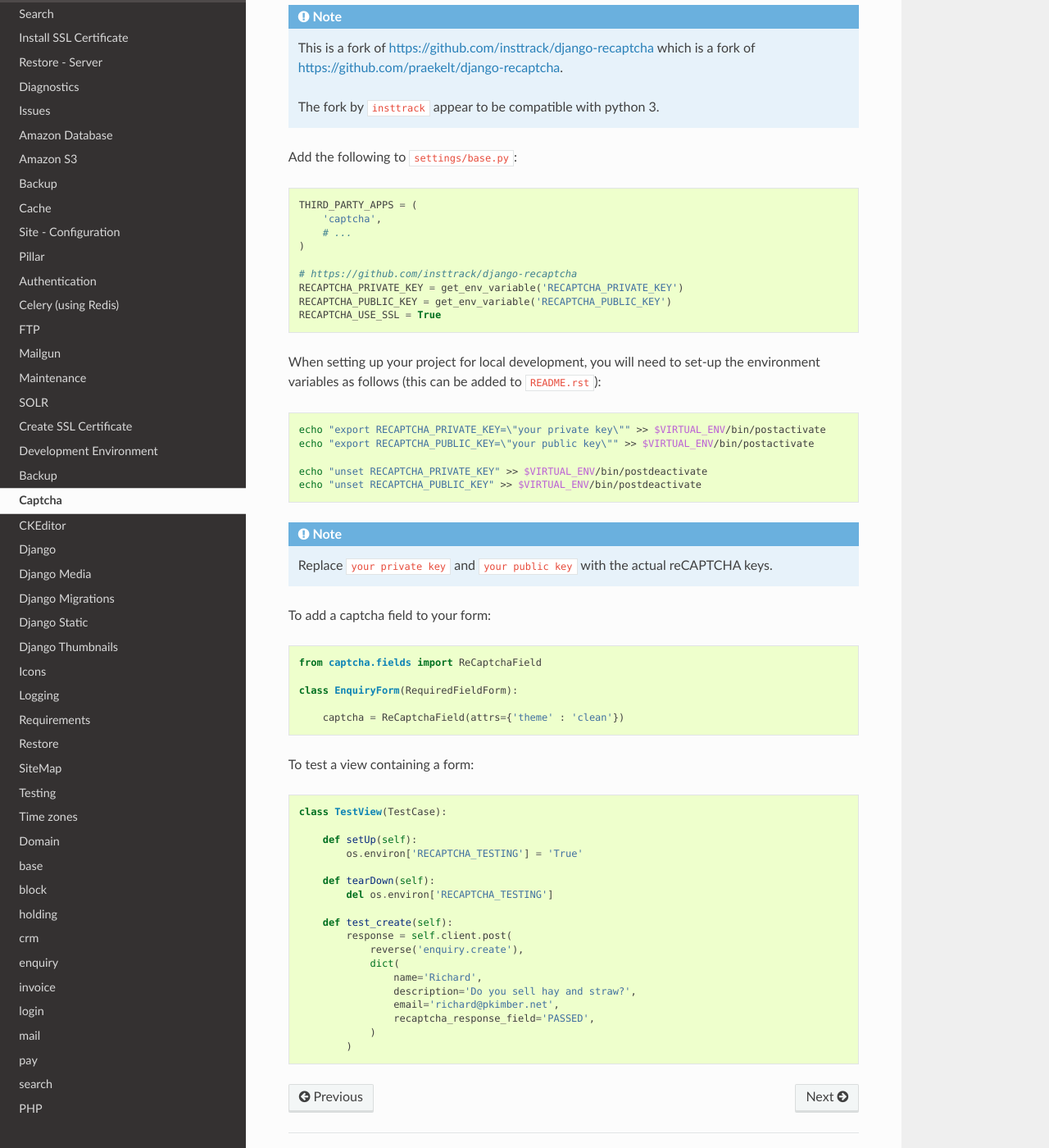
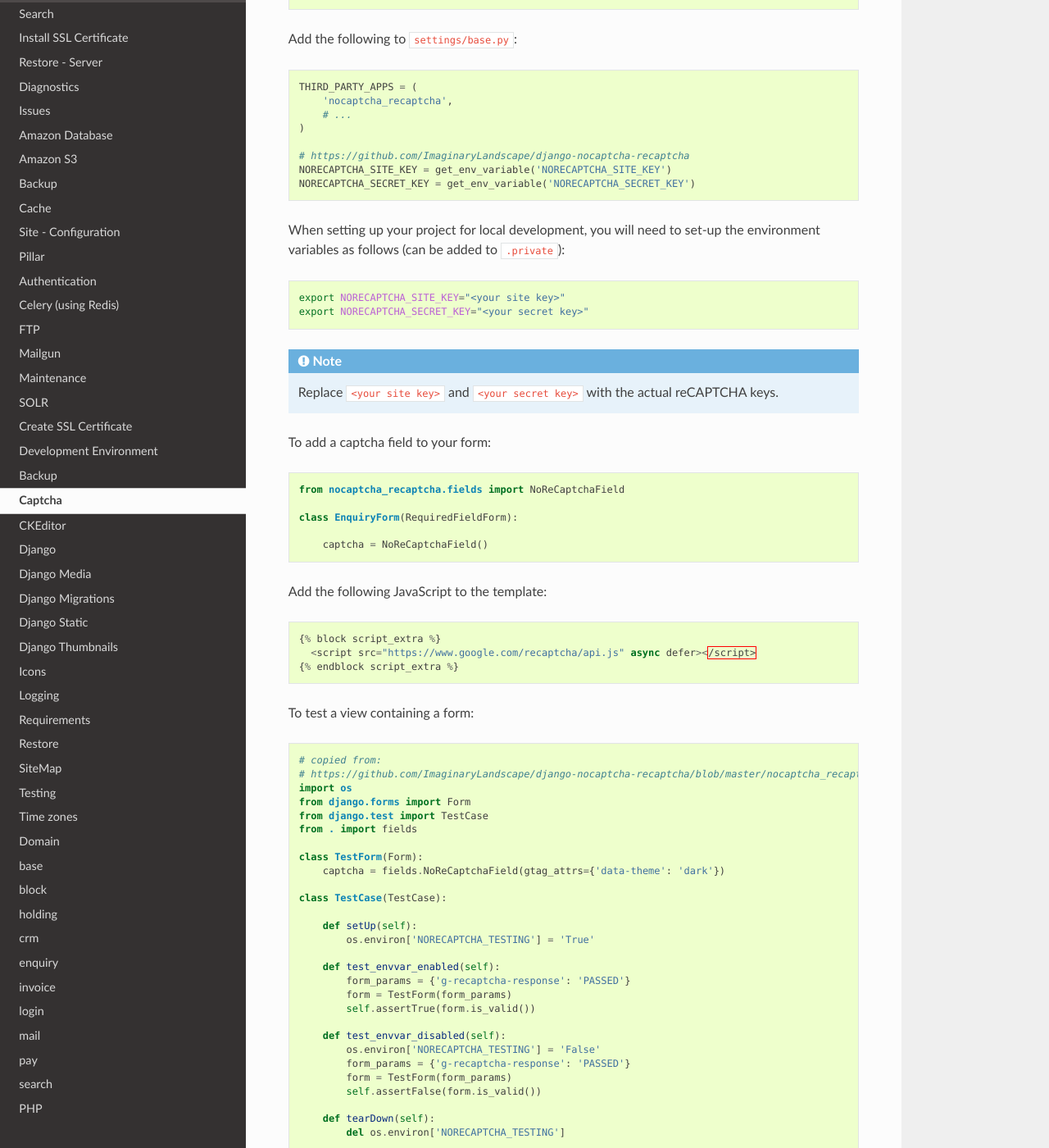
Before and after one commit to pkimber/old-docs-migrated-to-gitlab, a Sphinx documentation site: the page built from source/dev-captcha.rst, in a window 1280 px wide and 1400 px high, scrolled down 563 px. Shown: the whole window at 82% size. Built offline with Sphinx 7.4.7 and the Read the Docs theme 2.0.0, drawn with Linux system fonts in a browser that asks for light colours; some of the changed text lies outside the part shown.

Commit message:
no-recaptcha

```diff
--- a/source/dev-captcha.rst
+++ b/source/dev-captcha.rst
@@ -3,86 +3,90 @@ Captcha
 
 .. highlight:: python
 
-Sign up to reCAPTCHA on http://www.google.com/recaptcha
+Sign up to reCAPTCHA on https://www.google.com/recaptcha/admin.  You will
+receive a site key and a secret key...
 
-  I created a global key.
-
-  You will receive a private key and a public key...
-
-Make sure your pillar includes an ``sls`` file containing the public and
-private keys e.g:
+Make sure your pillar includes an ``sls`` file containing the site and secret
+keys e.g:
 
 .. code-block:: yaml
 
   captcha:
-    recaptcha_private_key: 1234567890
-    recaptcha_public_key: 1234567890
+    norecaptcha_site_key: <your site key>
+    norecaptcha_secret_key: <your secret key>
+
+.. note:: Replace ``<your site key>`` and ``<your secret key>`` with the
+          actual reCAPTCHA keys.
 
 Add the following to ``requirements/base.txt``::
 
-  git+https://github.com/pkimber/django-recaptcha.git#egg=captcha
-
-.. note::
-
-  This is a fork of
-  https://github.com/insttrack/django-recaptcha
-  which is a fork of
-  https://github.com/praekelt/django-recaptcha.
-
-  The fork by ``insttrack`` appear to be compatible with python 3.
-
+  django-nocaptcha-recaptcha==0.0.15
 
 Add the following to ``settings/base.py``::
 
   THIRD_PARTY_APPS = (
-      'captcha',
+      'nocaptcha_recaptcha',
       # ...
   )
 
-  # https://github.com/insttrack/django-recaptcha
-  RECAPTCHA_PRIVATE_KEY = get_env_variable('RECAPTCHA_PRIVATE_KEY')
-  RECAPTCHA_PUBLIC_KEY = get_env_variable('RECAPTCHA_PUBLIC_KEY')
-  RECAPTCHA_USE_SSL = True
+  # https://github.com/ImaginaryLandscape/django-nocaptcha-recaptcha
+  NORECAPTCHA_SITE_KEY = get_env_variable('NORECAPTCHA_SITE_KEY')
+  NORECAPTCHA_SECRET_KEY = get_env_variable('NORECAPTCHA_SECRET_KEY')
 
 When setting up your project for local development, you will need to set-up the
-environment variables as follows (this can be added to ``README.rst``):
+environment variables as follows (can be added to ``.private``):
 
 .. code-block:: bash
 
-  echo "export RECAPTCHA_PRIVATE_KEY=\"your private key\"" >> $VIRTUAL_ENV/bin/postactivate
-  echo "export RECAPTCHA_PUBLIC_KEY=\"your public key\"" >> $VIRTUAL_ENV/bin/postactivate
+  export NORECAPTCHA_SITE_KEY="<your site key>"
+  export NORECAPTCHA_SECRET_KEY="<your secret key>"
 
-  echo "unset RECAPTCHA_PRIVATE_KEY" >> $VIRTUAL_ENV/bin/postdeactivate
-  echo "unset RECAPTCHA_PUBLIC_KEY" >> $VIRTUAL_ENV/bin/postdeactivate
-
-.. note:: Replace ``your private key`` and ``your public key`` with the actual
-          reCAPTCHA keys.
+.. note:: Replace ``<your site key>`` and ``<your secret key>`` with the
+          actual reCAPTCHA keys.
 
 To add a captcha field to your form::
 
-  from captcha.fields import ReCaptchaField
+  from nocaptcha_recaptcha.fields import NoReCaptchaField
 
   class EnquiryForm(RequiredFieldForm):
 
-      captcha = ReCaptchaField(attrs={'theme' : 'clean'})
+      captcha = NoReCaptchaField()
+
+Add the following JavaScript to the template:
+
+.. code-block:: javascript
+
+  {% block script_extra %}
+    <script src="https://www.google.com/recaptcha/api.js" async defer></script>
+  {% endblock script_extra %}
 
 To test a view containing a form::
 
-  class TestView(TestCase):
+  # copied from:
+  # https://github.com/ImaginaryLandscape/django-nocaptcha-recaptcha/blob/master/nocaptcha_recaptcha/tests.py
+  import os
+  from django.forms import Form
+  from django.test import TestCase
+  from . import fields
+
+  class TestForm(Form):
+      captcha = fields.NoReCaptchaField(gtag_attrs={'data-theme': 'dark'})
+
+  class TestCase(TestCase):
 
       def setUp(self):
-          os.environ['RECAPTCHA_TESTING'] = 'True'
+          os.environ['NORECAPTCHA_TESTING'] = 'True'
+
+      def test_envvar_enabled(self):
+          form_params = {'g-recaptcha-response': 'PASSED'}
+          form = TestForm(form_params)
+          self.assertTrue(form.is_valid())
+
+      def test_envvar_disabled(self):
+          os.environ['NORECAPTCHA_TESTING'] = 'False'
+          form_params = {'g-recaptcha-response': 'PASSED'}
+          form = TestForm(form_params)
+          self.assertFalse(form.is_valid())
 
       def tearDown(self):
-          del os.environ['RECAPTCHA_TESTING']
-
-      def test_create(self):
-          response = self.client.post(
-              reverse('enquiry.create'),
-              dict(
-                  name='Richard',
-                  description='Do you sell hay and straw?',
-                  email='richard@pkimber.net',
-                  recaptcha_response_field='PASSED',
-              )
-          )
+          del os.environ['NORECAPTCHA_TESTING']
```
